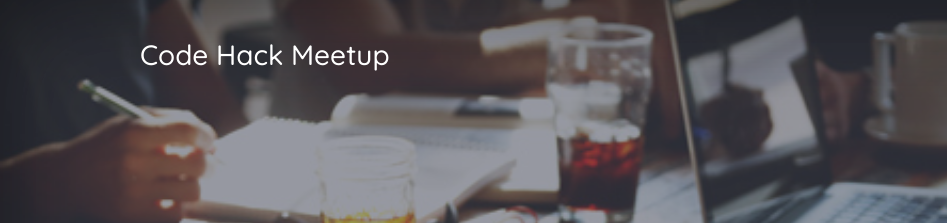
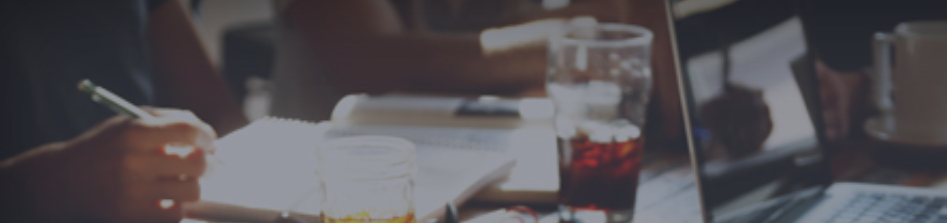
Before and after one commit to mespada829/Code-Hack-Meetup, a plain HTML site: page index.html in a window 1280 px wide. Shown: the top 223 px of the page, 0-947 px from the left. Drawn offline with nearby package versions, Linux system fonts and the light colour scheme; a script that the page names is missing.

Commit message:
Update index.html

```diff
--- a/index.html
+++ b/index.html
@@ -18,7 +18,7 @@
         <div class="inner">
 
           <!--Social Links-->
-          <h3 class="masthead-brand">Code Hack Meetup</h3>
+
           <nav class="nav nav-masthead">
             <a class="nav-link nav-social" href="#"><i class="fa fa-facebook" aria-hidden="true"></i></a>
             <a class="nav-link nav-social" href="#"><i class="fa fa-twitter" aria-hidden="true"></i></a>
```
